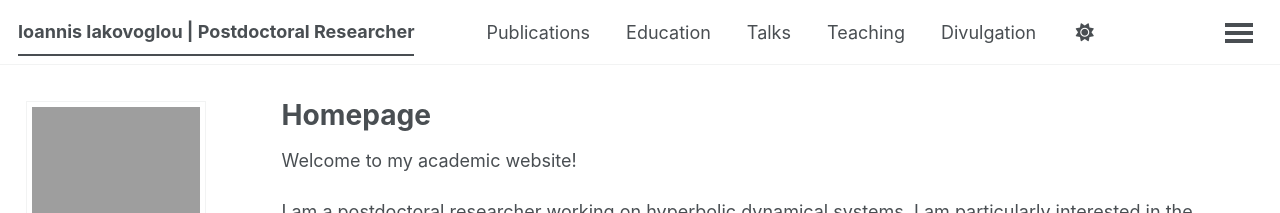
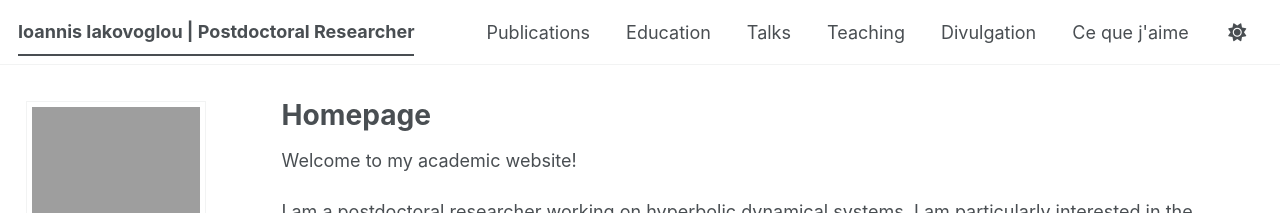
Before and after one commit to ioannisiakovoglou/ioannisiakovoglou.github.io, a Jekyll site: the page built from _pages/about.md, in a window 1280 px wide. Shown: the top 213 px of the page. Built offline with Jekyll 4.4.1, drawn with Linux system fonts in a browser that asks for light colours; a script bundle is joined from its source files by our own code; a style sheet for code colours, icons or effects is not loaded.

Commit message:
Update main.scss

```diff
--- a/assets/css/main.scss
+++ b/assets/css/main.scss
@@ -284,3 +284,9 @@ figure.featured-figure figcaption {
 .teaching-entries .list__item {
   margin-bottom: 1.2em;
 }
+/* Hide mobile menu toggle on desktop */
+@media screen and (min-width: 925px) {
+  .greedy-nav__toggle {
+    display: none !important;
+  }
+}
```
